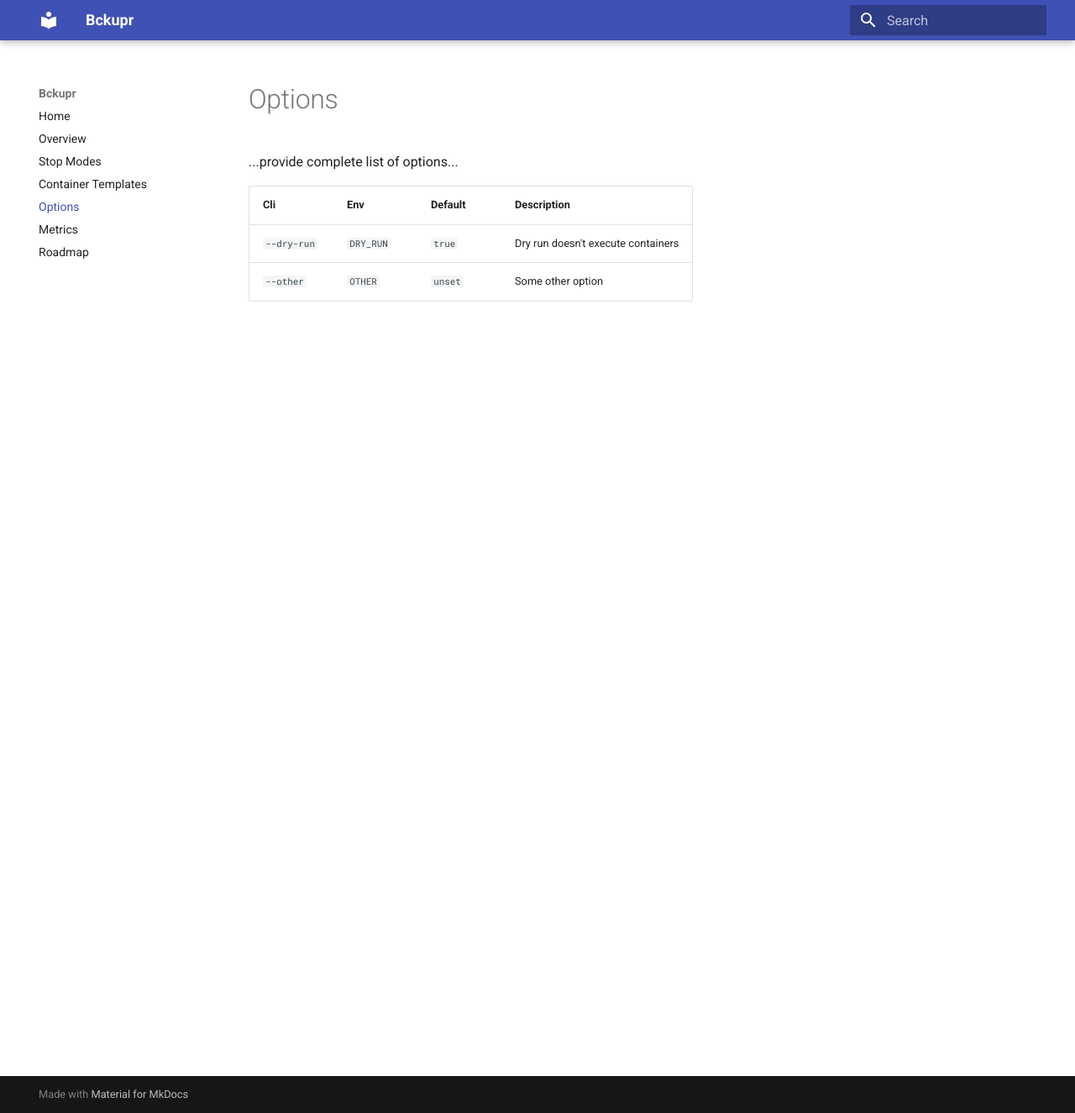
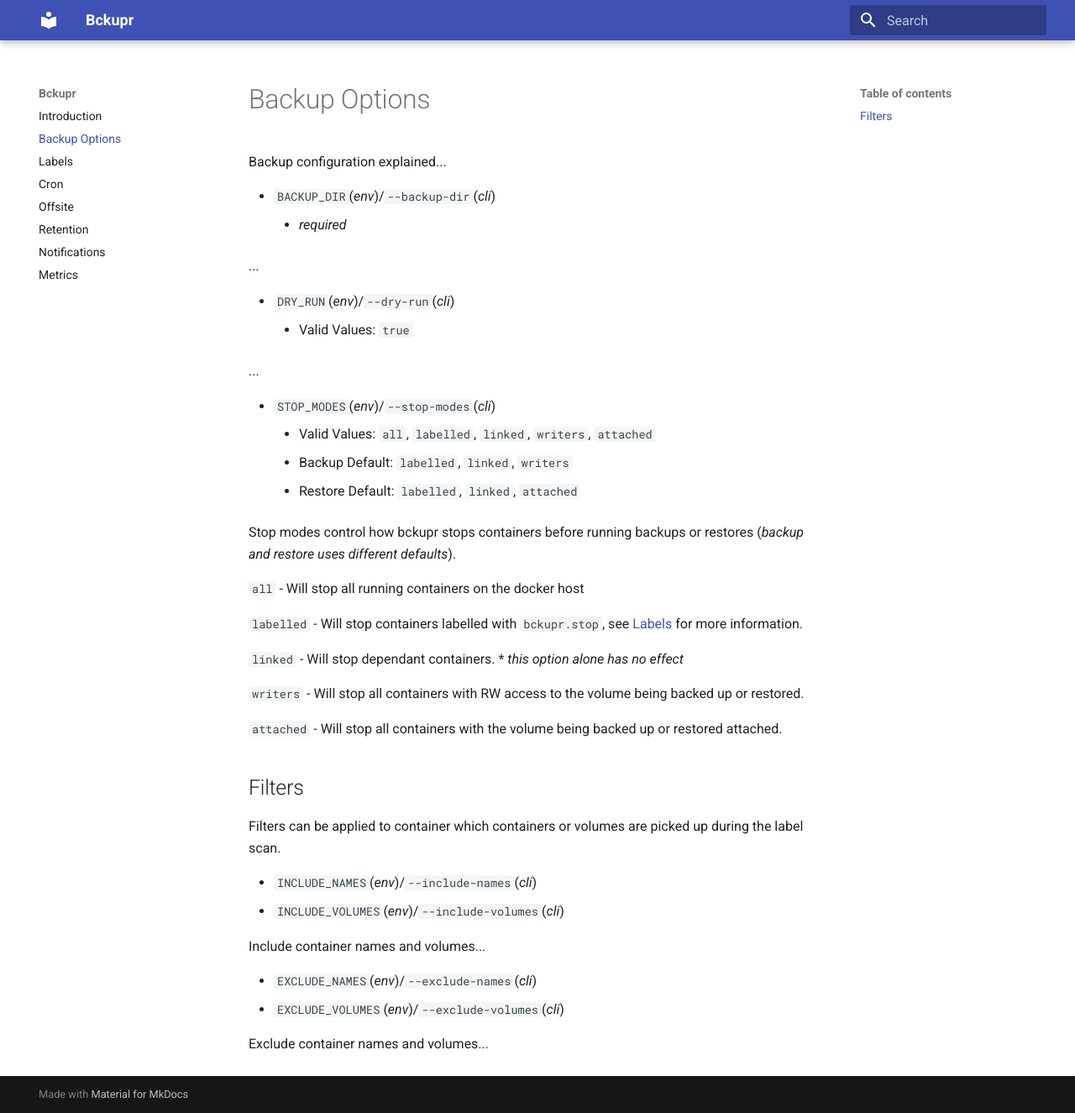
Before and after one commit to sbnarra/bckupr, an MkDocs documentation site: the page built from docs/markdown/options.md, in a window 1280 px wide and 1325 px high. Shown: the whole window at 84% size. Built offline with MkDocs 1.6.1 and Material for MkDocs 9.7.7, drawn with Linux system fonts in a browser that asks for light colours.

Commit message:
user docs

```diff
--- a/docs/markdown/options.md
+++ b/docs/markdown/options.md
@@ -1,8 +1,45 @@
-# Options
+# Backup Options
 
-...provide complete list of options...
+Backup configuration explained...
 
-| Cli | Env | Default | Description |
-| --- | --- | ------- | ----------- |
-| `--dry-run` | `DRY_RUN` | `true` | Dry run doesn't execute containers |
-| `--other` | `OTHER` | `unset` | Some other option |
+* `BACKUP_DIR`(_env_)/`--backup-dir`(_cli_)
+    * _required_
+
+...
+
+* `DRY_RUN`(_env_)/`--dry-run`(_cli_)
+    * Valid Values: `true`
+
+...
+
+* `STOP_MODES`(_env_)/`--stop-modes`(_cli_)
+    * Valid Values: `all`, `labelled`, `linked`, `writers`, `attached`
+    * Backup Default: `labelled`, `linked`, `writers`
+    * Restore Default: `labelled`, `linked`, `attached`
+
+Stop modes control how bckupr stops containers before running backups or restores (_backup and restore uses different defaults_).
+
+`all` - Will stop all running containers on the docker host
+
+`labelled` - Will stop containers labelled with `bckupr.stop`, see [Labels](labels.md) for more information.
+
+`linked` - Will stop dependant containers.
+* _this option alone has no effect_
+
+`writers` - Will stop all containers with RW access to the volume being backed up or restored.
+
+`attached` - Will stop all containers with the volume being backed up or restored attached.
+
+## Filters
+
+Filters can be applied to container which containers or volumes are picked up during the label scan.
+
+* `INCLUDE_NAMES`(_env_)/`--include-names`(_cli_)
+* `INCLUDE_VOLUMES`(_env_)/`--include-volumes`(_cli_)
+
+Include container names and volumes...
+
+* `EXCLUDE_NAMES`(_env_)/`--exclude-names`(_cli_)
+* `EXCLUDE_VOLUMES`(_env_)/`--exclude-volumes`(_cli_)
+
+Exclude container names and volumes...
--- a/docs/mkdocs.yml
+++ b/docs/mkdocs.yml
@@ -31,12 +31,19 @@ plugins:
       # trailing_newlines: false
       # rewrite_relative_urls: true
 nav:
-  - index.md
-  - overview.md
+  - 'Introduction': index.md
+  - 'Backup Options': options.md
+  - 'Labels': 'labels.md'
+  - 'Cron': 'cron.md'
+  - 'Offsite': 'offsite.md'
+  - 'Retention': 'retention.md'
+  - 'Notifications': 'notifications.md'
+  - 'Metrics': 'metrics.md'
 
-  - stop_modes.md
-  - container_templates.md
-  - options.md
 
-  - metrics.md
-  - roadmap.md
+  # - overview.md
+  # - stop_modes.md
+  # - container_templates.md
+  # - options.md
+  # - metrics.md
+  # - roadmap.md
```
Also changed, not shown: docs/markdown/container_templates.md (deleted, +0 -53 lines), docs/markdown/cron.md (added, +7 -0 lines), docs/markdown/labels.md (added, +21 -0 lines), docs/markdown/metrics.md (deleted, +0 -8 lines), docs/markdown/offsite.md (added, +40 -0 lines), docs/markdown/overview.md (deleted, +0 -31 lines), docs/markdown/roadmap.md (deleted, +0 -59 lines), docs/markdown/stop_modes.md (deleted, +0 -10 lines), docs/markdown/notifications.md (added), docs/markdown/retention.md (added), 1 other file.
